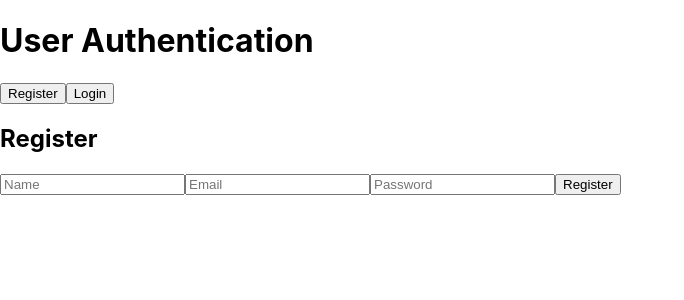
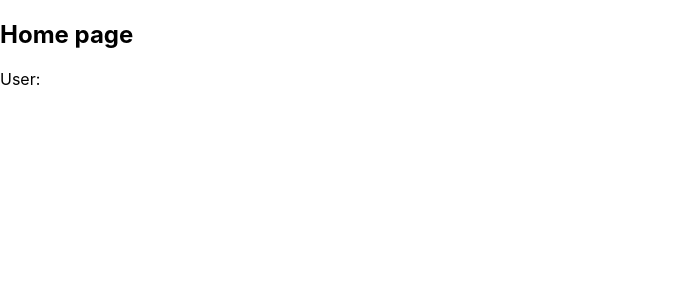
Before and after one commit to cse264/final-project-f24-kltrn, a React (Create React App) app in the folder client/: page /home in a window 1280 px wide. Shown: the top 300 px of the page, without its empty margins (0-684 px from the left). Built offline with nearby package versions, Linux system fonts and the light colour scheme.

Commit message:
Create basic home page

```diff
--- a/client/package.json
+++ b/client/package.json
@@ -8,6 +8,7 @@
     "@testing-library/user-event": "^13.5.0",
     "react": "^18.3.1",
     "react-dom": "^18.3.1",
+    "react-router-dom": "^6.28.0",
     "react-scripts": "5.0.1",
     "web-vitals": "^2.1.4"
   },
--- a/client/src/App.js
+++ b/client/src/App.js
@@ -1,12 +1,21 @@
 import React from 'react';
 import RegisterLogin from './RegisterLogin';
+import { BrowserRouter, Routes, Route } from 'react-router-dom';
+import { UserProvider } from './UserContext';
+import Home from './Home';
 
 const App = () => {
   return (
-    <div>
-      <h1>User Authentication</h1>
-      <RegisterLogin />
-    </div>
+    <UserProvider>
+      <BrowserRouter>
+        <div>
+          <Routes>
+              <Route path="/" element={<RegisterLogin />}/>
+              <Route path="/home" element={<Home />}/>
+          </Routes>
+        </div>
+      </BrowserRouter>
+    </UserProvider>
   );
 };
 
--- /dev/null
+++ b/client/src/Home.js
@@ -0,0 +1,15 @@
+import React, { useContext } from 'react';
+import { UserContext } from './UserContext';
+
+const Home = () => {
+  const { userEmail } = useContext(UserContext);
+
+  return (
+    <div>
+      <h2>Home page</h2>
+      <p>User: {userEmail}</p>
+    </div>
+  );
+};
+
+export default Home;
--- a/client/src/RegisterLogin.js
+++ b/client/src/RegisterLogin.js
@@ -1,4 +1,6 @@
-import React, { useState } from 'react';
+import React, { useState, useContext } from 'react';
+import { useNavigate } from 'react-router-dom';
+import { UserContext } from './UserContext';
 
 const RegisterLogin = () => {
   const [isRegistering, setIsRegistering] = useState(true);
@@ -6,8 +8,11 @@ const RegisterLogin = () => {
   const [email, setEmail] = useState('');
   const [password, setPassword] = useState('');
   const [message, setMessage] = useState('');
+  const { setUserEmail } = useContext(UserContext);
+  const nav = useNavigate();
 
   const handleRegister = async (e) => {
+    e.preventDefault();
     try {
       const response = await fetch('http://localhost:8000/register', {
         method: 'POST',
@@ -21,9 +26,8 @@ const RegisterLogin = () => {
       const data = await response.json();
       if (response.ok) {
         setMessage(data.message);
-        setName('');
-        setEmail('');
-        setPassword('');
+        setUserEmail(email);
+        nav('/home');
       } else {
         setMessage(data.message || 'Registration error');
       }
@@ -33,6 +37,7 @@ const RegisterLogin = () => {
   };
 
   const handleLogin = async (e) => {
+    e.preventDefault();
     try {
       const response = await fetch('http://localhost:8000/login', {
         method: 'POST',
@@ -46,8 +51,8 @@ const RegisterLogin = () => {
       const data = await response.json();
       if (response.ok) {
         setMessage(data.message);
-        setEmail('');
-        setPassword('');
+        setUserEmail(email);
+        nav('/home');
       } else {
         setMessage(data.message || 'Login error');
       }
--- /dev/null
+++ b/client/src/UserContext.js
@@ -0,0 +1,13 @@
+import React, { createContext, useState } from 'react';
+
+export const UserContext = createContext();
+
+export const UserProvider = ({ children }) => {
+  const [userEmail, setUserEmail] = useState('');
+
+  return (
+    <UserContext.Provider value={{ userEmail, setUserEmail }}>
+    {children}
+    </UserContext.Provider>
+  );
+};
```
Also changed, not shown: 1 other file (tests, documents, lock files or other folders).
